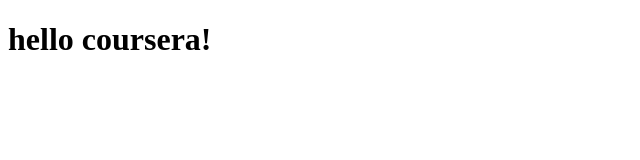
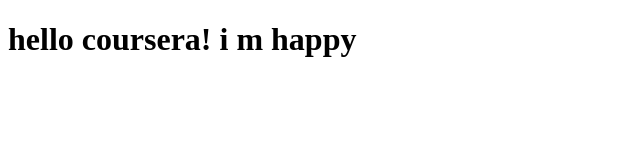
Before and after one commit to RomainCorbel/courseratest2, a plain HTML site: page site/index.html in a window 1280 px wide. Shown: the whole page, without its empty margins (0-640 px from the left). Drawn offline with Linux system fonts and the light colour scheme.

Commit message:
Small addition to our page content

```diff
--- a/site/index.html
+++ b/site/index.html
@@ -4,6 +4,6 @@
 	<title>hello coursera!</title>
 </head>
 <body>
-<h1> hello coursera!<h1>
+<h1> hello coursera! i m happy<h1>
 </body>
 </html>
```
